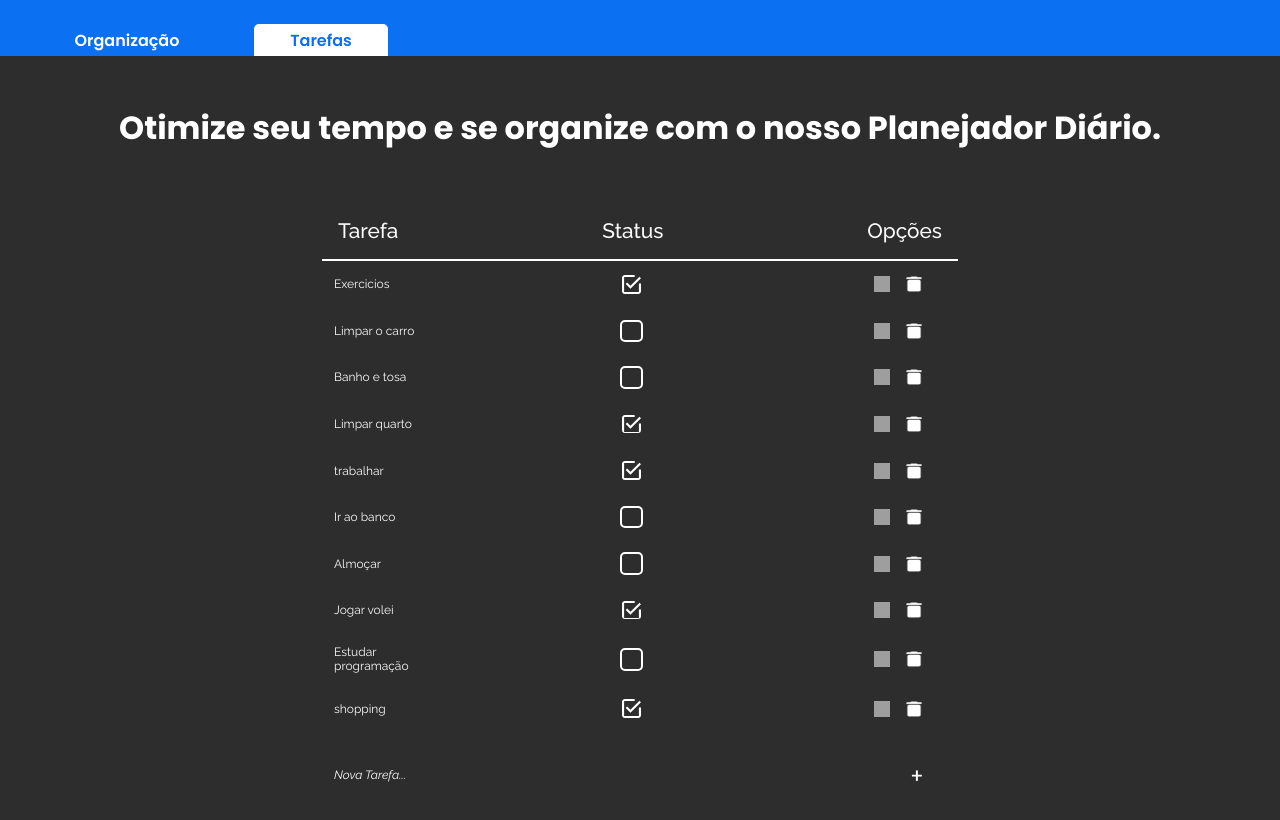
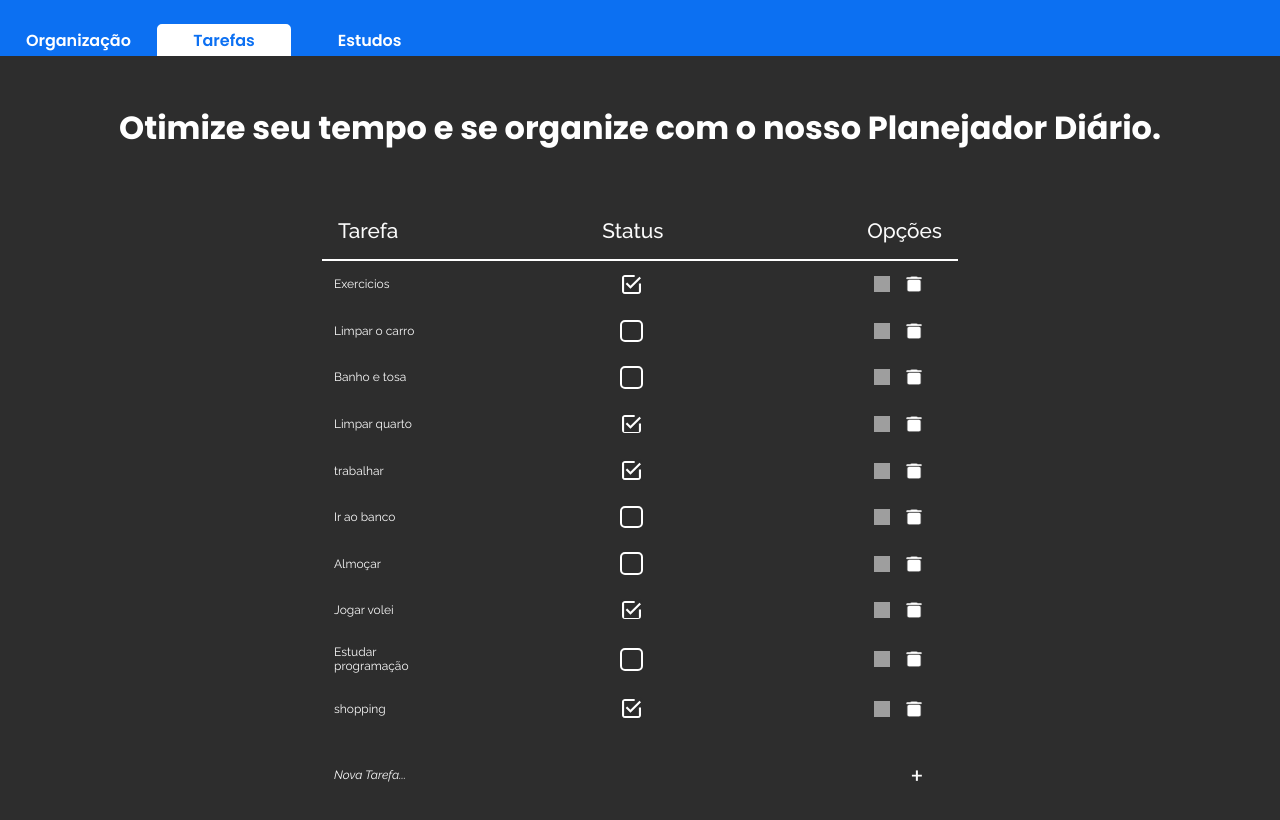
Before and after one commit to osmaclean/todolistDNC, a React (Vite) app: page / in a window 1280 px wide. Built offline with nearby package versions, Linux system fonts and the light colour scheme; grey boxes are pictures that could not be loaded.

Commit message:
feat: add new li in navbar

```diff
--- a/src/components/Header/Header.jsx
+++ b/src/components/Header/Header.jsx
@@ -7,6 +7,7 @@ export default function Header() {
         <ul className="container__ul">
           <li className="container__li">Organização</li>
           <li className="container__li">Tarefas</li>
+          <li className="container__li">Estudos</li>
         </ul>
       </nav>
     </header>
```
